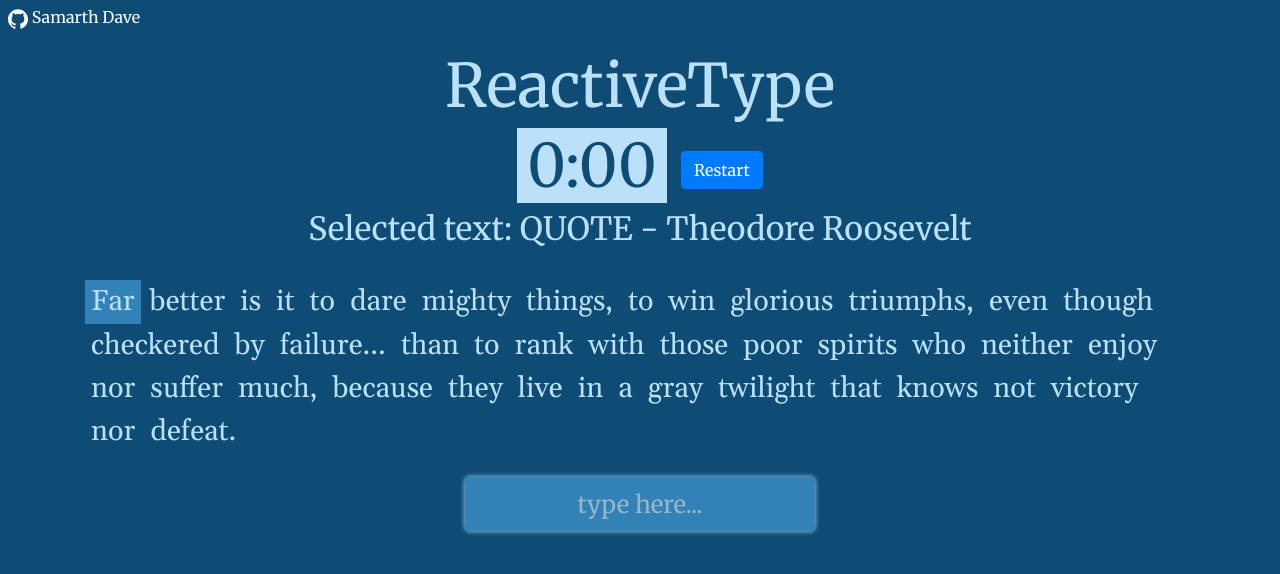
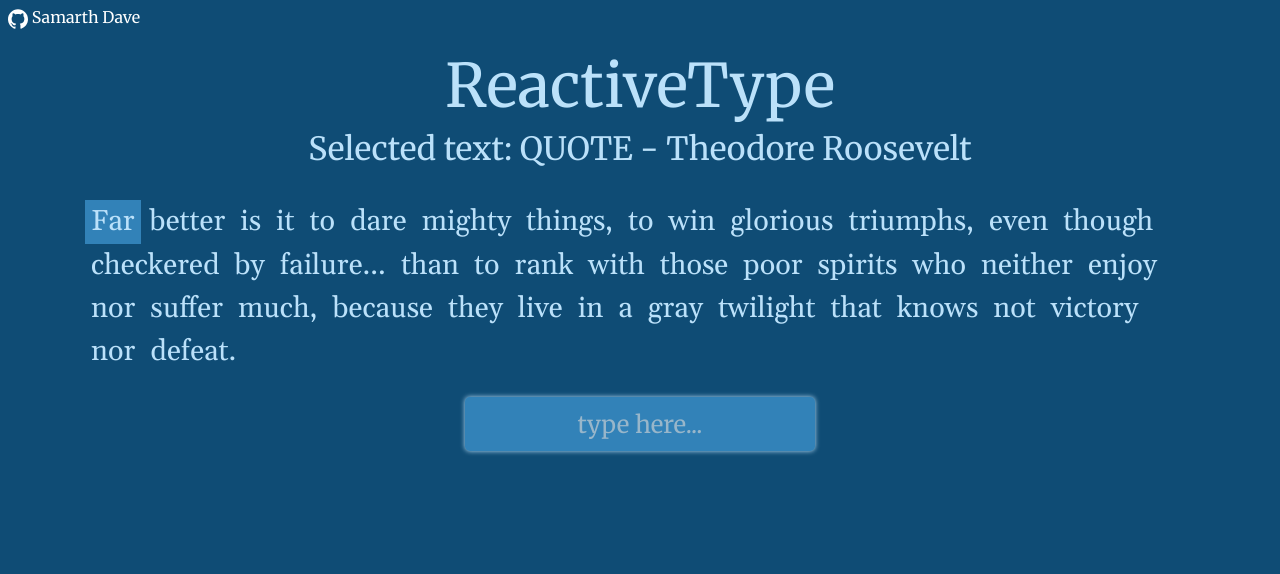
Before and after one commit to samarthdave/reactive-type, a React (Create React App) app: page / in a window 1280 px wide. Shown: the top 574 px of the page. Built offline with nearby package versions, Linux system fonts and the light colour scheme.

Commit message:
Remove timer for redesign

```diff
--- a/src/components/Home.js
+++ b/src/components/Home.js
@@ -5,10 +5,6 @@ import UserInput from './UserInput';
 // react components
 import Row from 'react-bootstrap/Row';
 import Col from 'react-bootstrap/Col';
-import Button from 'react-bootstrap/Button';
-
-// update timer every quarter of a second
-const TIMER_INTERVAL = 250;
 
 class Home extends Component {
 
@@ -20,9 +16,6 @@ class Home extends Component {
     wordList: [],
     currentLoc: -1,
     userType: '',
-    // timer
-    elapsedTime: 0,
-    interval: 0,
     // show speed, total time, etc.
     showResults: false,
   }
@@ -49,30 +42,14 @@ class Home extends Component {
     });
   }
 
-  // timer functions
-  countUp = () => {
-    this.setState(({ elapsedTime }) => ({ elapsedTime: elapsedTime + TIMER_INTERVAL }));
-  }
-  startCounting = () => {
-    this.setState({
-      elapsedTime: 0.0001,
-      interval: setInterval(this.countUp, TIMER_INTERVAL)
-    });
-  }
-
   // arrow syntax instead of binding
   userTyped = (e) => {
     const { name, value } = e.target;
-    const { currentLoc, wordList, elapsedTime, interval } = this.state;
+    const { currentLoc, wordList, interval } = this.state;
 
     // if hard restart (requires manual press of reset button)
     if (interval === -1) {
       return;
-    }
-
-    // check if has started typing
-    if (!elapsedTime) {
-      this.startCounting();
     }
 
     // check if the value of the box is equal to current word
@@ -88,11 +65,8 @@ class Home extends Component {
     if (isExactString && (value.endsWith(' ') || isLastWord)) {
       // if is last word, then quit & stop timer
       if (isLastWord) {
-        // stop & clear the timer
-        clearInterval(this.state.interval);
-        // this.resetGame({ softRestart: false });
         // show speed results
-        this.setState({ showResults: true });
+        // this.setState({ showResults: true });
       }
 
       this.setState({
@@ -108,27 +82,6 @@ class Home extends Component {
     });
   }
 
-  resetGame = ({ softRestart }) => {
-    const { elapsedTime } = this.state;
-    if (softRestart && !elapsedTime) {
-      this.startCounting();
-    }
-    this.setState({
-      // status of "game"
-      currentLoc: 0,
-      userType: '',
-      // timer
-      // NOT resetting elapsed time so user can see
-      // elapsedTime: 0,
-      interval: softRestart ? 0 : -1,
-      elapsedTime: softRestart ? 0.001 : elapsedTime,
-    });
-  }
-
-  restartButtonPress = () => {
-    this.resetGame({ softRestart: true });
-  }
-
   render() {
     const h1Style = {
       fontSize: '3.75rem',
@@ -140,38 +93,17 @@ class Home extends Component {
       selectedText,
       userType,
       wordList,
-      wordCount,
       currentLoc,
-      elapsedTime,
-      showResults,
     } = this.state;
 
     const currentWord = wordList[currentLoc];
     let isError = currentWord ? !currentWord.includes(userType) : false;
-
-    // timer funcs.
-    const timeSoFar = (elapsedTime/1000).toFixed(0);
-    const timerClassName = `timer ${currentLoc === 0 ? 'done' : ''}`;
-
-    const minutesSoFar = timeSoFar / 60;
-    const Results = showResults ? (
-      <div>
-        <h2>Word Count: {wordCount}</h2>
-        <h2>Time: {minutesSoFar}</h2>
-        <h2>Speed (wpm): {Math.round(wordCount / minutesSoFar * 100)/100}</h2>
-      </div>
-    ) : <div></div>;
 
     return (
       <>
         <Row>
           <Col>
             <h1 style={h1Style}>ReactiveType</h1>
-            <h1 className={timerClassName}>
-              <span>{timeSoFar}:00</span>&nbsp;
-              <Button onClick={this.restartButtonPress}>Restart</Button>
-            </h1>
-            {Results}
           </Col>
         </Row> {/* end title row */}
 
```
